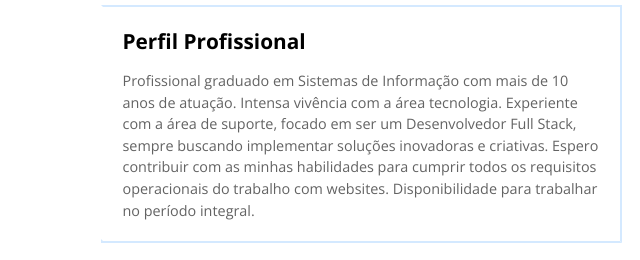
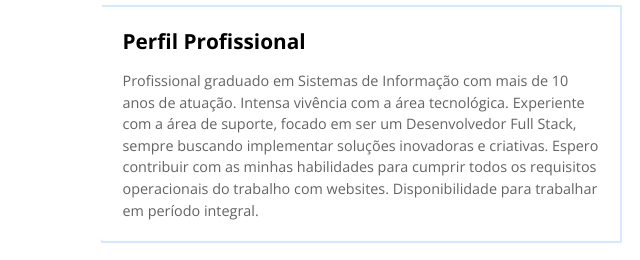
Before and after one commit to skothiago/curriculo-thiago.github.io, a plain HTML site: page index.html in a window 1280 px wide. Shown: the part 370-630 px from the top of the page, 7-647 px from the left. Drawn offline with nearby package versions, Linux system fonts and the light colour scheme.

Commit message:
Update index.html
correção de gramatica

```diff
--- a/index.html
+++ b/index.html
@@ -69,7 +69,7 @@
                             <section>
                                 <span class="topo-direita"></span>
                                 <h2>Perfil Profissional</h2>
-                                <p>Profissional graduado em Sistemas de Informação com mais de 10 anos de atuação. Intensa vivência com a área tecnologia. Experiente com a área de suporte, focado em ser um Desenvolvedor Full Stack, sempre buscando implementar soluções inovadoras e criativas. Espero contribuir com as minhas habilidades para cumprir todos os requisitos operacionais do trabalho com websites. Disponibilidade para trabalhar no período integral. </p>
+                                <p>Profissional graduado em Sistemas de Informação com mais de 10 anos de atuação. Intensa vivência com a área tecnológica. Experiente com a área de suporte, focado em ser um Desenvolvedor Full Stack, sempre buscando implementar soluções inovadoras e criativas. Espero contribuir com as minhas habilidades para cumprir todos os requisitos operacionais do trabalho com websites. Disponibilidade para trabalhar em período integral. </p>
                                 <span class="baixo-esquerda"></span>
                             </section>
 
```
